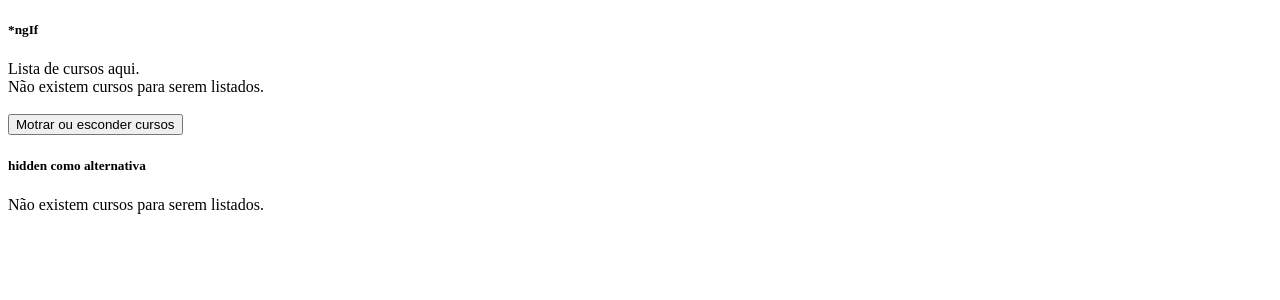
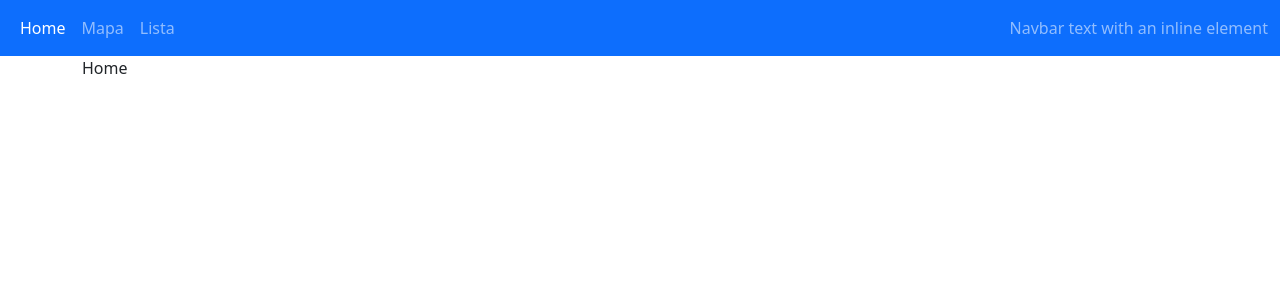
Before and after one commit to enivaldoqueiroz/Curso-Angular, an Angular app in the folder diretivas/: page / in a window 1280 px wide. Shown: the top 300 px of the page. Built offline with nearby package versions, Linux system fonts and the light colour scheme.

Commit message:
Diretivas: trabalhando com ngSwitch, ngSwitchCase e ngSwitchDefault

```diff
--- a/diretivas/angular.json
+++ b/diretivas/angular.json
@@ -24,6 +24,7 @@
               "src/assets"
             ],
             "styles": [
+              "./node_modules/bootstrap/dist/css/bootstrap.min.css",
               "src/styles.css"
             ],
             "scripts": []
--- a/diretivas/package.json
+++ b/diretivas/package.json
@@ -19,6 +19,7 @@
     "@angular/platform-browser": "~11.1.0",
     "@angular/platform-browser-dynamic": "~11.1.0",
     "@angular/router": "~11.1.0",
+    "bootstrap": "^5.0.0-beta3",
     "rxjs": "~6.6.0",
     "tslib": "^2.0.0",
     "zone.js": "~0.11.3"
--- a/diretivas/src/app/app.component.html
+++ b/diretivas/src/app/app.component.html
@@ -1 +1,6 @@
-<app-diretivas-ngif></app-diretivas-ngif>
+<!--
+    <app-diretivas-ngif></app-diretivas-ngif>
+
+-->
+
+<app-diretiva-ngswitch></app-diretiva-ngswitch>
--- a/diretivas/src/app/app.module.ts
+++ b/diretivas/src/app/app.module.ts
@@ -3,11 +3,13 @@
 
 import { AppComponent } from './app.component';
 import { DiretivasNgifComponent } from './diretivas-ngif/diretivas-ngif.component';
+import { DiretivaNgswitchComponent } from './diretiva-ngswitch/diretiva-ngswitch.component';
 
 @NgModule({
   declarations: [
     AppComponent,
-    DiretivasNgifComponent
+    DiretivasNgifComponent,
+    DiretivaNgswitchComponent
   ],
   imports: [
     BrowserModule
--- /dev/null
+++ b/diretivas/src/app/diretiva-ngswitch/diretiva-ngswitch.component.html
@@ -0,0 +1,36 @@
+<nav class="navbar navbar-expand-lg navbar-dark bg-primary">
+    <div class="container-fluid">
+      <!--a class="navbar-brand" href="#"></a -->
+      <button class="navbar-toggler" type="button" data-bs-toggle="collapse" data-bs-target="#navbarText" aria-controls="navbarText" aria-expanded="false" aria-label="Toggle navigation">
+        <span class="navbar-toggler-icon"></span>
+      </button>
+      <div class="collapse navbar-collapse" id="navbarText">
+        <ul class="navbar-nav me-auto mb-2 mb-lg-0">
+          <li class="nav-item">
+            <a class="nav-link" aria-current="page"
+            [class.active]="aba == 'home'"
+            (click)="aba = 'home'">Home</a>
+          </li>
+          <li class="nav-item">
+            <a class="nav-link"
+            [class.active]="aba == 'mapa'"
+            (click)="aba = 'mapa'">Mapa</a>
+          </li>
+          <li class="nav-item">
+            <a class="nav-link"
+            [class.active]="aba == 'lista'"
+            (click)="aba = 'lista'">Lista</a>
+          </li>
+        </ul>
+        <span class="navbar-text">
+          Navbar text with an inline element
+        </span>
+      </div>
+    </div>
+  </nav>
+
+  <div class="container" [ngSwitch]="aba" >
+    <p *ngSwitchCase="'mapa'">Modo Mapa ativado</p>
+    <p *ngSwitchCase="'lista'">Modo Lista ativado</p>
+    <p *ngSwitchDefault>Home</p>
+  </div>
--- /dev/null
+++ b/diretivas/src/app/diretiva-ngswitch/diretiva-ngswitch.component.ts
@@ -0,0 +1,17 @@
+import { Component, OnInit } from '@angular/core';
+
+@Component({
+  selector: 'app-diretiva-ngswitch',
+  templateUrl: './diretiva-ngswitch.component.html',
+  styleUrls: ['./diretiva-ngswitch.component.css']
+})
+export class DiretivaNgswitchComponent implements OnInit {
+
+  aba: string = 'home';
+
+  constructor() { }
+
+  ngOnInit(): void {
+  }
+
+}
```
Also changed, not shown: diretivas/src/app/diretiva-ngswitch/diretiva-ngswitch.component.css (added), 2 other files (tests, documents, lock files or other folders).
